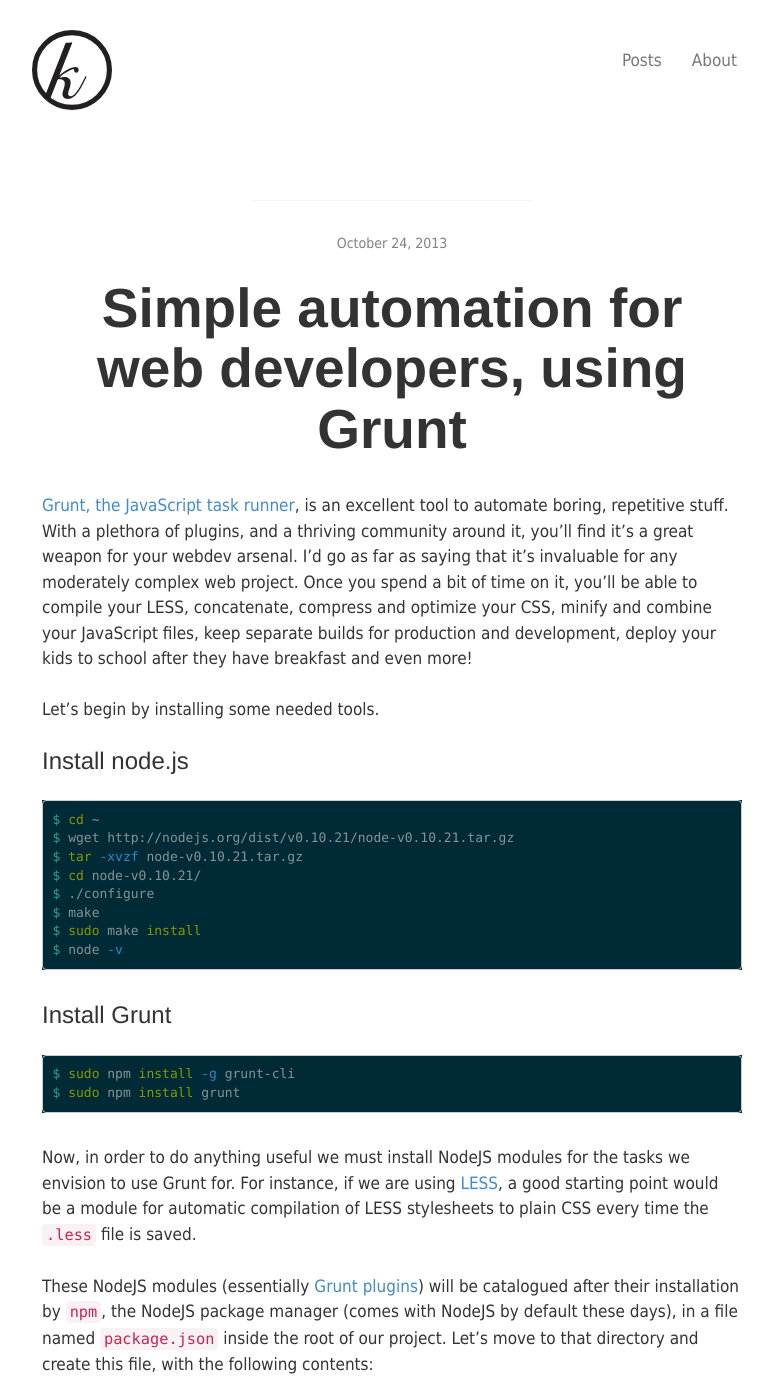
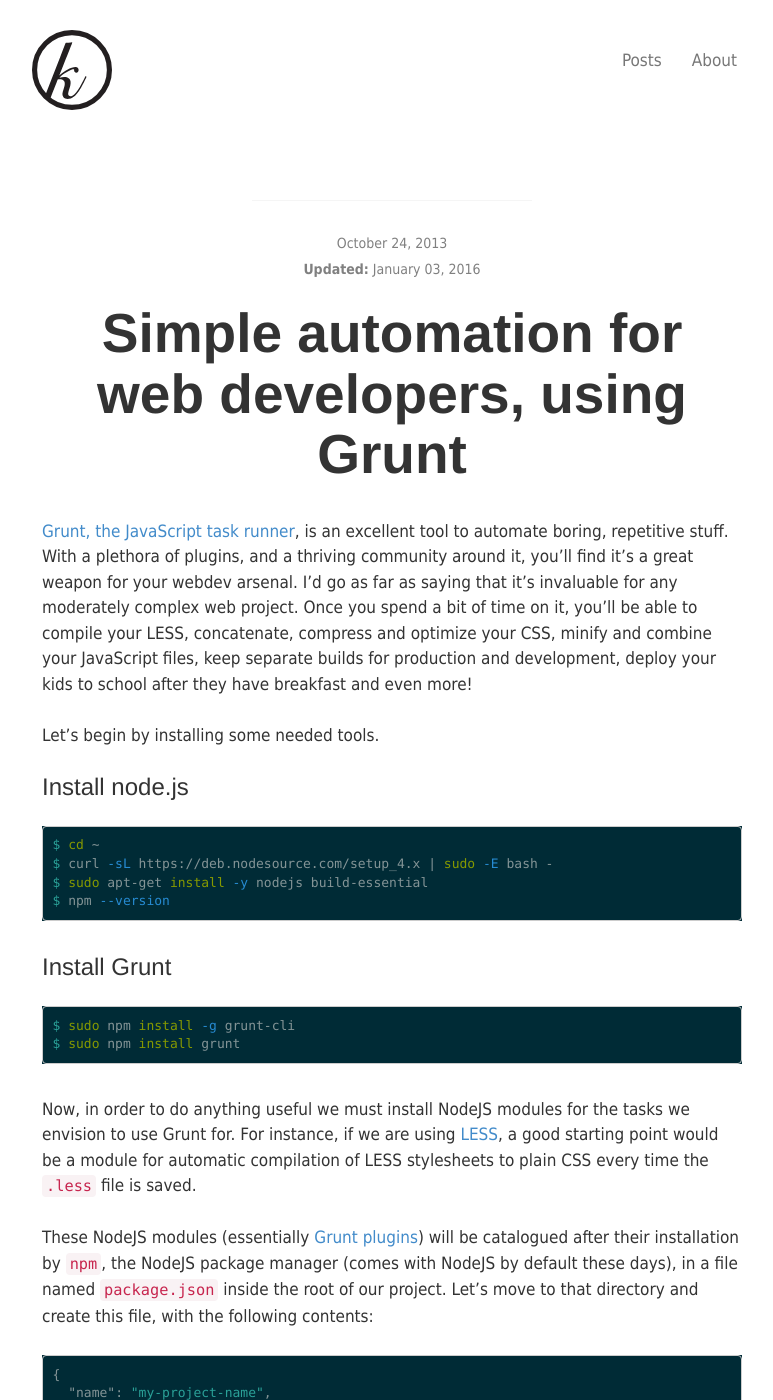
Before and after one commit to ik-fractel/kappataumu.github.com, a Jekyll site: the page built from _posts/2013-10-24-grunt-automate-your-webdev-workflow.md, in a window 1280 px wide and 1400 px high. Shown: the whole window, without its empty margins (248-1021 px from the left). Built offline with Jekyll 4.4.1, drawn with Linux system fonts in a browser that asks for light colours; Markdown is read by kramdown in place of the engine named in the settings; some of the changed text lies outside the part shown.

Commit message:
Update post

````diff
--- a/_posts/2013-10-24-grunt-automate-your-webdev-workflow.md
+++ b/_posts/2013-10-24-grunt-automate-your-webdev-workflow.md
@@ -6,6 +6,7 @@
 title: "Simple automation for web developers, using Grunt"
 layout: nouveau_article
 published: true
+updated: 2016-01-03
 ---
 
 [Grunt, the JavaScript task runner](http://gruntjs.com/), is an excellent tool to automate boring, repetitive stuff. With a plethora of plugins, and a thriving community around it, you'll find it's a great weapon for your webdev arsenal. I'd go as far as saying that it's invaluable for any moderately complex web project. Once you spend a bit of time on it, you'll be able to compile your LESS, concatenate, compress and optimize your CSS, minify and combine your JavaScript files, keep separate builds for production and development, deploy your kids to school after they have breakfast and even more!
@@ -17,13 +18,9 @@
 
 ```bash
 $ cd ~
-$ wget http://nodejs.org/dist/v0.10.21/node-v0.10.21.tar.gz
-$ tar -xvzf node-v0.10.21.tar.gz
-$ cd node-v0.10.21/
-$ ./configure
-$ make
-$ sudo make install
-$ node -v
+$ curl -sL https://deb.nodesource.com/setup_4.x | sudo -E bash -
+$ sudo apt-get install -y nodejs build-essential
+$ npm --version
 ```
 
 
````
Also changed, not shown: other parts of _posts/2013-10-24-grunt-automate-your-webdev-workflow.md (+4 -4 lines).
